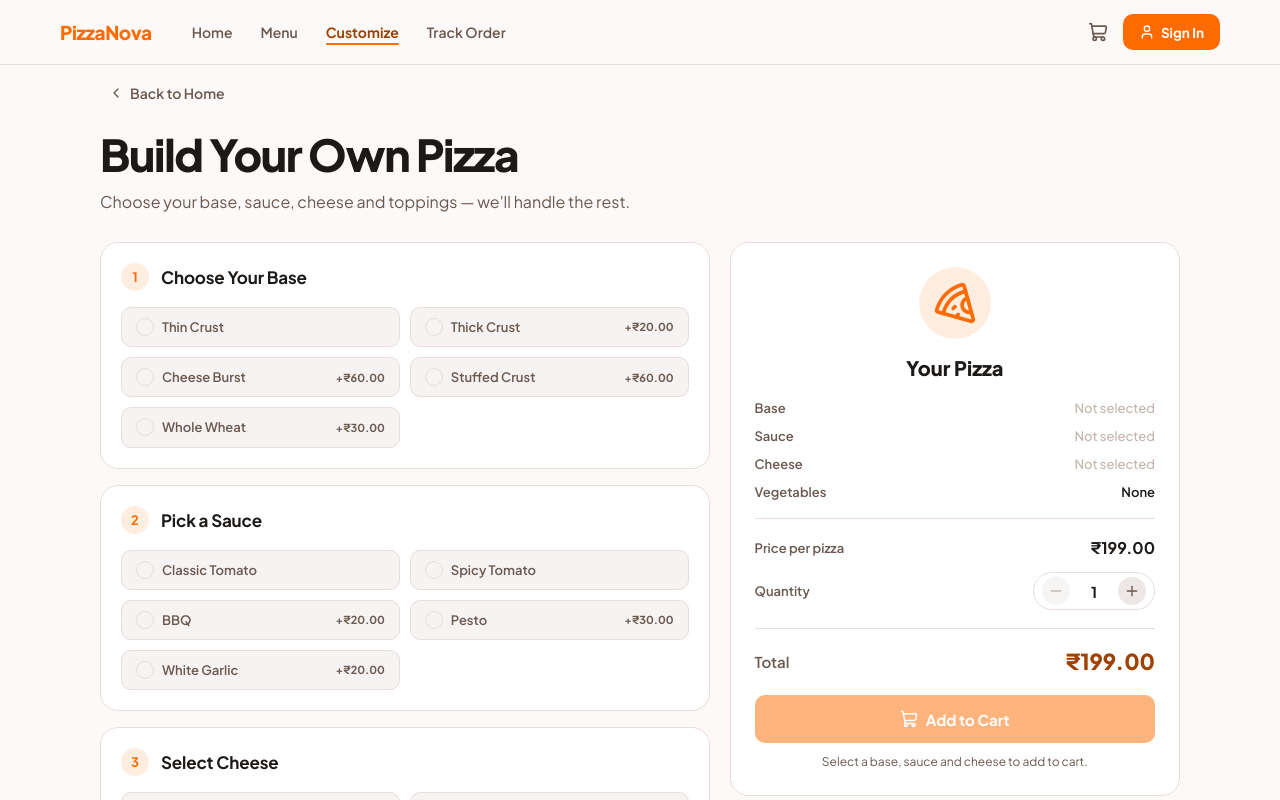
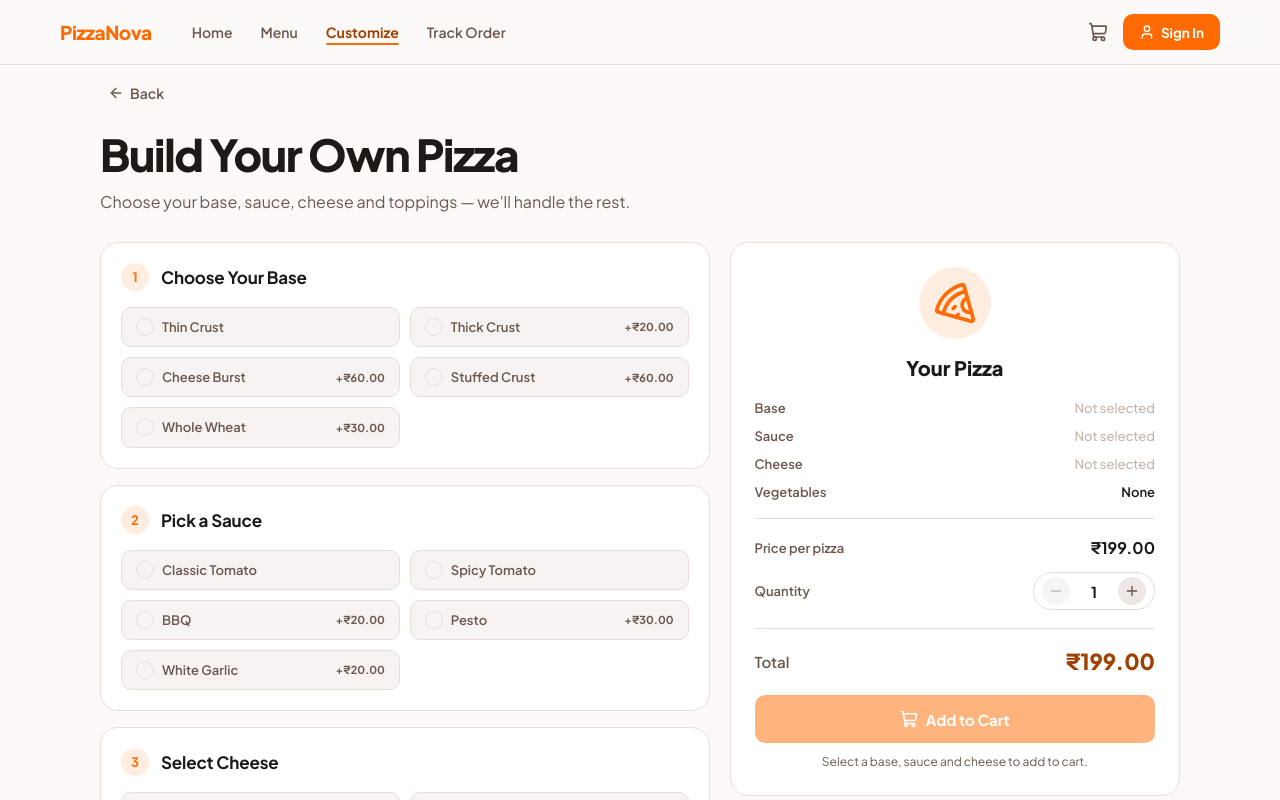
Before and after one commit to Shivang0402/OIBSIP, a React (Vite) app in the folder WebDev-L3-PizzaOrderingSystem/frontend/: page /#/pizza-builder in a window 1280 px wide. Shown: the top 800 px of the page. Built offline with nearby package versions, Linux system fonts and the light colour scheme.

Commit message:
Added back button to every page

```diff
--- /dev/null
+++ b/WebDev-L3-PizzaOrderingSystem/frontend/src/components/BackButton.jsx
@@ -0,0 +1,27 @@
+import { useNavigate } from 'react-router-dom';
+import { ArrowLeft } from 'lucide-react';
+import '../styles/back-button.css';
+
+function BackButton({ fallbackTo = '/', label = 'Back' }) {
+  const navigate = useNavigate();
+
+  function handleBack() {
+    const idx = window.history.state?.idx;
+    if (typeof idx === 'number' && idx > 0) {
+      navigate(-1);
+    } else {
+      navigate(fallbackTo, { replace: true });
+    }
+  }
+
+  return (
+    <div className="back-button-wrap">
+      <button className="back-button" type="button" onClick={handleBack}>
+        <ArrowLeft size={16} />
+        {label}
+      </button>
+    </div>
+  );
+}
+
+export default BackButton;
--- a/WebDev-L3-PizzaOrderingSystem/frontend/src/components/auth/AuthLayout.jsx
+++ b/WebDev-L3-PizzaOrderingSystem/frontend/src/components/auth/AuthLayout.jsx
@@ -1,10 +1,13 @@
 import '../../styles/auth.css';
 import Logo from '../branding/Logo';
+import BackButton from '../BackButton';
 
 function AuthLayout({ children }) {
   return (
     <div className="auth-layout">
       <div className="auth-layout__content">
+        <BackButton fallbackTo="/" />
+
         <div className="auth-layout__brand-panel">
           <Logo variant="full" />
         </div>
--- a/WebDev-L3-PizzaOrderingSystem/frontend/src/pages/CartPage.jsx
+++ b/WebDev-L3-PizzaOrderingSystem/frontend/src/pages/CartPage.jsx
@@ -2,6 +2,7 @@ import { useState } from 'react';
 import { useNavigate } from 'react-router-dom';
 import { Minus, Pizza, Plus, ShoppingCart, Trash2 } from 'lucide-react';
 import AppHeader from '../components/AppHeader';
+import BackButton from '../components/BackButton';
 import { getCart, updateCartQuantity, removeCartItem } from '../services/cartService';
 import '../styles/cart.css';
 
@@ -30,6 +31,7 @@ function CartPage() {
       <div className="cart-page">
         <AppHeader />
         <main className="cart-main">
+          <BackButton />
           <div className="cart-empty">
             <div className="cart-empty__icon" aria-hidden="true">
               <ShoppingCart size={28} />
@@ -62,6 +64,8 @@ function CartPage() {
       <AppHeader />
 
       <main className="cart-main">
+        <BackButton />
+
         <div className="cart-head">
           <h1 className="cart-head__title">Your Cart</h1>
           <p className="cart-head__subtitle">{items.length} item{items.length > 1 ? 's' : ''}</p>
--- a/WebDev-L3-PizzaOrderingSystem/frontend/src/pages/MenuPage.jsx
+++ b/WebDev-L3-PizzaOrderingSystem/frontend/src/pages/MenuPage.jsx
@@ -2,6 +2,7 @@ import { useEffect, useState } from 'react';
 import { useNavigate } from 'react-router-dom';
 import { ArrowRight, Pizza } from 'lucide-react';
 import AppHeader from '../components/AppHeader';
+import BackButton from '../components/BackButton';
 import BottomNav from '../components/BottomNav';
 import Footer from '../components/Footer';
 import PizzaCard from '../components/PizzaCard';
@@ -46,6 +47,8 @@ function MenuPage() {
       <AppHeader />
 
       <main className="menu-main">
+        <BackButton />
+
         <section className="menu-head">
           <h1 className="menu-head__title">All Pizzas</h1>
           <p className="menu-head__subtitle">
@@ -104,9 +107,6 @@ function MenuPage() {
 
           {getUser() && !loading && !error && pizzas.length > 0 && (
             <>
-              <p className="menu-count">
-                {pizzas.length} pizza{pizzas.length > 1 ? 's' : ''} available
-              </p>
               <div className="home-pizzas">
                 {pizzas.map((pizza) => (
                   <PizzaCard key={pizza._id} pizza={pizza} />
--- a/WebDev-L3-PizzaOrderingSystem/frontend/src/pages/PizzaBuilder.jsx
+++ b/WebDev-L3-PizzaOrderingSystem/frontend/src/pages/PizzaBuilder.jsx
@@ -1,7 +1,8 @@
 import { useState } from 'react';
 import { useNavigate } from 'react-router-dom';
-import { Check, ChevronLeft, Minus, Pizza, Plus, ShoppingCart } from 'lucide-react';
+import { Check, Minus, Pizza, Plus, ShoppingCart } from 'lucide-react';
 import AppHeader from '../components/AppHeader';
+import BackButton from '../components/BackButton';
 import { addCartItem } from '../services/cartService';
 import '../styles/builder.css';
 
@@ -122,10 +123,7 @@ function PizzaBuilder() {
       <AppHeader />
 
       <main className="builder-main">
-        <button className="builder-back" type="button" onClick={() => navigate('/')}>
-          <ChevronLeft size={16} />
-          Back to Home
-        </button>
+        <BackButton />
 
         <div className="builder-head">
           <h1 className="builder-head__title">Build Your Own Pizza</h1>
--- a/WebDev-L3-PizzaOrderingSystem/frontend/src/pages/ProfilePage.jsx
+++ b/WebDev-L3-PizzaOrderingSystem/frontend/src/pages/ProfilePage.jsx
@@ -14,6 +14,7 @@ import {
 } from 'lucide-react';
 import Logo from '../components/branding/Logo';
 import AuthCard from '../components/auth/AuthCard';
+import BackButton from '../components/BackButton';
 import InputField from '../components/auth/InputField';
 import PrimaryButton from '../components/auth/PrimaryButton';
 import FormMessage from '../components/auth/FormMessage';
@@ -158,6 +159,8 @@ function ProfilePage() {
       </header>
 
       <main className="profile-page__content">
+        <BackButton />
+
         {loading && (
           <div className="profile-page__state">
             <div className="profile-page__spinner" aria-hidden="true" />
--- a/WebDev-L3-PizzaOrderingSystem/frontend/src/styles/auth.css
+++ b/WebDev-L3-PizzaOrderingSystem/frontend/src/styles/auth.css
@@ -38,6 +38,11 @@
   flex-direction: column;
   align-items: center;
   gap: 1.25rem;
+}
+
+.auth-layout__content .back-button-wrap {
+  max-width: none;
+  margin: 0;
 }
 
 .auth-layout__brand-panel {
--- /dev/null
+++ b/WebDev-L3-PizzaOrderingSystem/frontend/src/styles/back-button.css
@@ -0,0 +1,26 @@
+.back-button-wrap {
+  width: 100%;
+  max-width: 1200px;
+  margin: 0 auto 20px;
+}
+
+.back-button {
+  display: inline-flex;
+  align-items: center;
+  gap: 6px;
+  border: none;
+  background: none;
+  font-family: inherit;
+  font-size: 14px;
+  font-weight: 600;
+  color: var(--pn-on-surface-variant, var(--color-muted));
+  cursor: pointer;
+  padding: 4px 8px;
+  border-radius: 8px;
+  transition: color 0.2s ease, background 0.2s ease;
+}
+
+.back-button:hover {
+  color: var(--pn-primary, var(--color-primary));
+  background: rgba(255, 107, 0, 0.08);
+}
--- a/WebDev-L3-PizzaOrderingSystem/frontend/src/styles/builder.css
+++ b/WebDev-L3-PizzaOrderingSystem/frontend/src/styles/builder.css
@@ -13,28 +13,8 @@
   padding: 80px 20px 64px;
 }
 
-.builder-back {
-  display: flex;
-  align-items: center;
-  gap: 6px;
-  width: 100%;
+.builder-main .back-button-wrap {
   max-width: 1080px;
-  margin: 0 auto 20px;
-  border: none;
-  background: none;
-  font-family: inherit;
-  font-size: 14px;
-  font-weight: 600;
-  color: var(--pn-on-surface-variant, var(--color-muted));
-  cursor: pointer;
-  padding: 4px 8px;
-  border-radius: 8px;
-  transition: color 0.2s ease, background 0.2s ease;
-}
-
-.builder-back:hover {
-  color: var(--pn-primary, var(--color-primary));
-  background: rgba(255, 107, 0, 0.08);
 }
 
 .builder-head {
--- a/WebDev-L3-PizzaOrderingSystem/frontend/src/styles/menu.css
+++ b/WebDev-L3-PizzaOrderingSystem/frontend/src/styles/menu.css
@@ -36,13 +36,6 @@
   display: flex;
   flex-direction: column;
   align-items: stretch;
-}
-
-.menu-count {
-  font-size: 13px;
-  font-weight: 600;
-  color: var(--pn-on-surface-variant);
-  margin: 0 0 14px;
 }
 
 .menu-cta {
```
